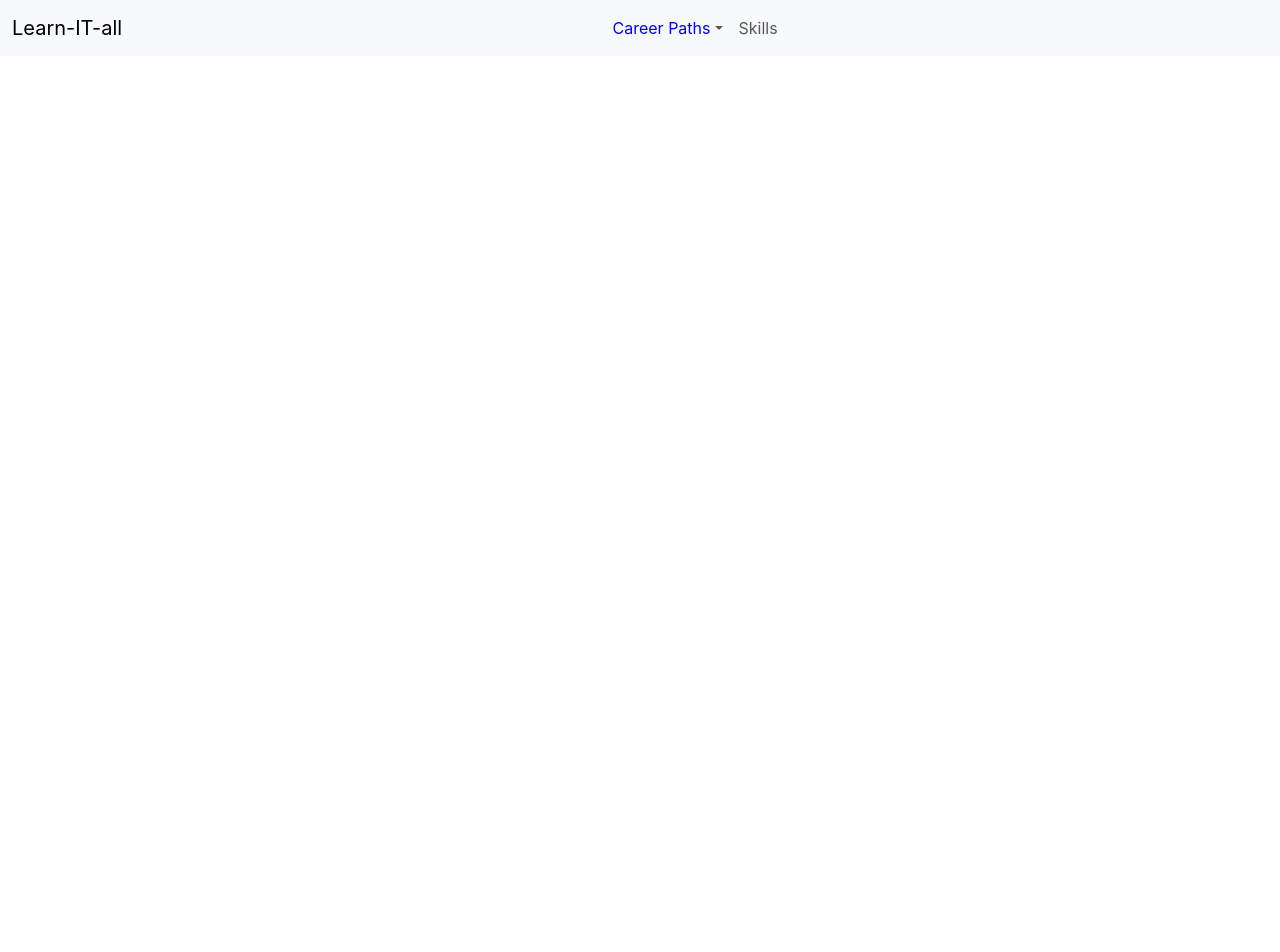
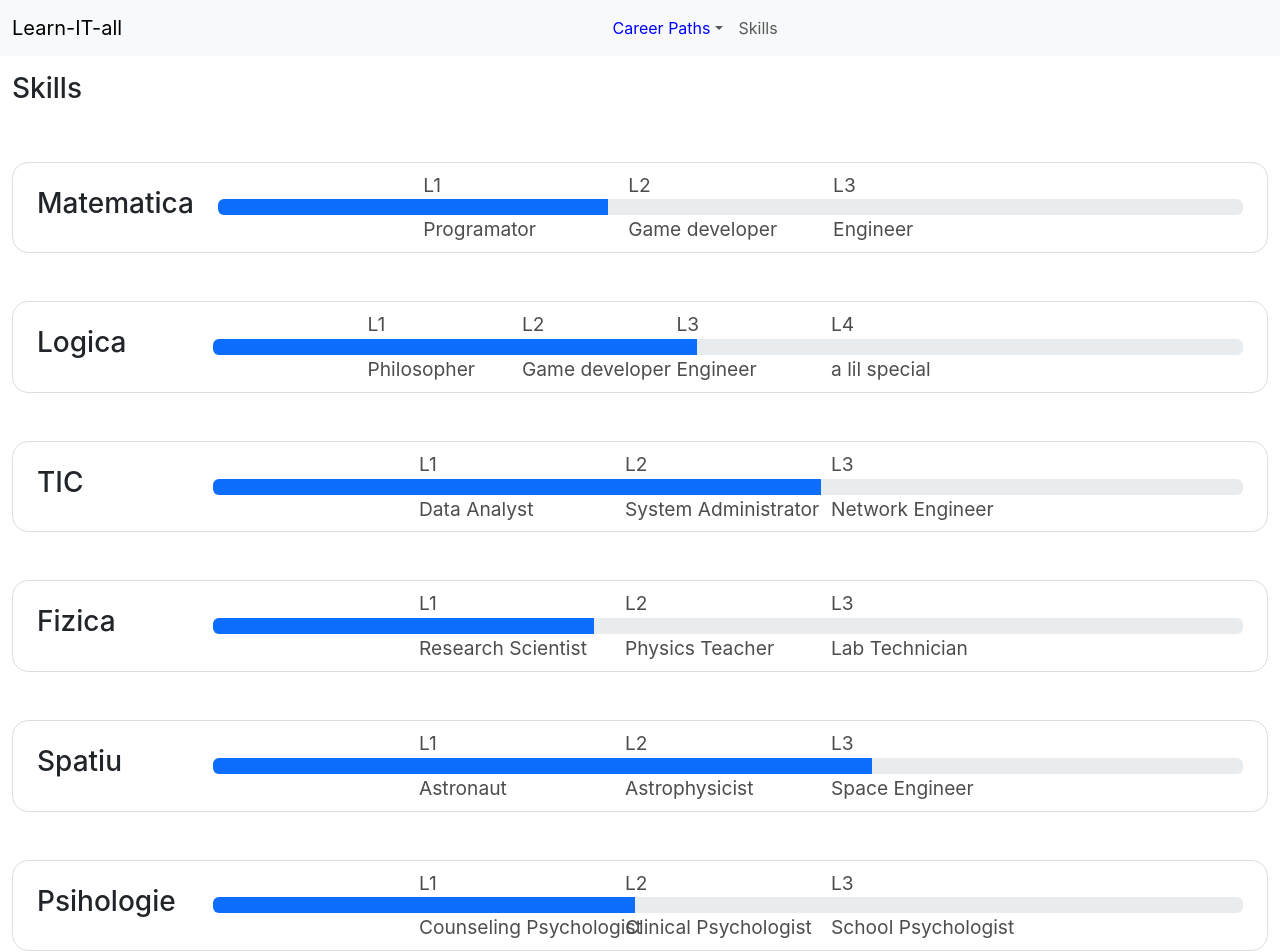
Before and after one commit to quorrra/HackIntern, a React (Create React App) app in the folder frontend/: page / in a window 1280 px wide. Shown: the top 952 px of the page. Before the commit the page ends 800 px from the top, so only its background shows below. Built offline with nearby package versions, Linux system fonts and the light colour scheme.

Commit message:
added progress bars for skills

```diff
--- a/frontend/src/assets/cp.json
+++ b/frontend/src/assets/cp.json
@@ -17,13 +17,62 @@
     }
   ],
   "skills": [
-        "Matematica",
-        "Logica",
-        "TIC",
-        "Fizica",
-        "Spatiu",
-        "Psihologie",
-        "Manipulare",
-        "Porcarie"
+    {
+      "Matematica": {
+        "L1": ["Programator"],
+        "L2": ["Game developer"],
+        "L3": ["Engineer"]
+      }
+    },
+    {
+      "Logica": {
+        "L1": ["Philosopher"],
+        "L2": ["Game developer"],
+        "L3": ["Engineer"],
+        "L4": ["a lil special"]
+      }
+    },
+    {
+      "TIC": {
+        "L1": ["Data Analyst"],
+        "L2": ["System Administrator"],
+        "L3": ["Network Engineer"]
+      }
+    },
+    {
+      "Fizica": {
+        "L1": ["Research Scientist"],
+        "L2": ["Physics Teacher"],
+        "L3": ["Lab Technician"]
+      }
+    },
+    {
+      "Spatiu": {
+        "L1": ["Astronaut"],
+        "L2": ["Astrophysicist"],
+        "L3": ["Space Engineer"]
+      }
+    },
+    {
+      "Psihologie": {
+        "L1": ["Counseling Psychologist"],
+        "L2": ["Clinical Psychologist"],
+        "L3": ["School Psychologist"]
+      }
+    },
+    {
+      "Manipulare": {
+        "L1": ["Marketing Specialist"],
+        "L2": ["Public Relations Specialist"],
+        "L3": ["Sales Manager"]
+      }
+    },
+    {
+      "Porcarie": {
+        "L1": ["Waste Management Specialist"],
+        "L2": ["Recycling Coordinator"],
+        "L3": ["Sanitation Engineer"]
+      }
+    }
   ]
 }
--- a/frontend/src/components/landing/Landing.jsx
+++ b/frontend/src/components/landing/Landing.jsx
@@ -1,15 +1,25 @@
-import Container from 'react-bootstrap/Container';
-import Nav from 'react-bootstrap/Nav';
-import Navbar from 'react-bootstrap/Navbar';
-import NavDropdown from 'react-bootstrap/NavDropdown';
-import Offcanvas from 'react-bootstrap/Offcanvas';
-import React from 'react';
+import Container from "react-bootstrap/Container";
+import Nav from "react-bootstrap/Nav";
+import Navbar from "react-bootstrap/Navbar";
+import NavDropdown from "react-bootstrap/NavDropdown";
+import Offcanvas from "react-bootstrap/Offcanvas";
+import ProgressBar from "react-bootstrap/ProgressBar";
+import Row from "react-bootstrap/Row";
+import Stack from "react-bootstrap/Stack";
+import React from "react";
+import SkillProgress from "./SkillProgress";
+import data from "../../assets/cp.json";
 
 function Landing() {
+  const { skills } = data;
   return (
     <>
-      {['md'].map((expand) => (
-        <Navbar key={expand} expand={expand} className="bg-body-tertiary mb-3 justify-content-center">
+      {["md"].map((expand) => (
+        <Navbar
+          key={expand}
+          expand={expand}
+          className="bg-body-tertiary mb-3 justify-content-center"
+        >
           <Container fluid>
             <Navbar.Brand href="#">Learn-IT-all</Navbar.Brand>
             <Navbar.Toggle aria-controls={`offcanvasNavbar-expand-${expand}`} />
@@ -25,32 +35,35 @@ function Landing() {
               </Offcanvas.Header>
               <Offcanvas.Body>
                 <Nav className="justify-content-center flex-grow-1 pe-3">
-
                   <NavDropdown
-                    title={<span style={{color: 'blue'}}>Career Paths</span>}
+                    title={<span style={{ color: "blue" }}>Career Paths</span>}
                     id={`offcanvasNavbarDropdown-expand-${expand}`}
                   >
-                    <NavDropdown.Item href="#action3">Programator</NavDropdown.Item>
+                    <NavDropdown.Item href="#action3">
+                      Programator
+                    </NavDropdown.Item>
                     <NavDropdown.Item href="#action4">
                       Astronaut
                     </NavDropdown.Item>
                     <NavDropdown.Item href="#action5">
                       Lică Sămădău
                     </NavDropdown.Item>
-
-
                   </NavDropdown>
                   <Nav.Link href="#action1">Skills</Nav.Link>
                 </Nav>
-
               </Offcanvas.Body>
             </Navbar.Offcanvas>
           </Container>
         </Navbar>
-
-
-
       ))}
+      <Stack gap={5}>
+        <h3>Skills</h3>
+        {skills.map((skill, id) => {
+          const skillName = Object.keys(skill)[0];
+          console.log(skillName);
+          return <SkillProgress title={skillName} levels={skill[skillName]} />;
+        })}
+      </Stack>
     </>
   );
 }
--- /dev/null
+++ b/frontend/src/components/landing/SkillProgress.jsx
@@ -0,0 +1,69 @@
+import Stack from "react-bootstrap/esm/Stack";
+import ProgressBar from "react-bootstrap/esm/ProgressBar";
+
+const SkillProgressLabel = ({ percentage, downLabel, topLabel }) => {
+  // doing this by creating span's and positioning them absolutely, one under and one over
+  // should only be used next to ProgressBar inside a <div> with position relative
+
+  return (
+    <>
+      <span
+        style={{
+          position: "absolute",
+          left: `${percentage}%`,
+          fontSize: "1.2rem",
+          color: "#4d4d4d",
+          bottom: "1rem",
+        }}
+      >
+        {topLabel}
+      </span>
+      <span
+        style={{
+          position: "absolute",
+          left: `${percentage}%`,
+          color: "#4d4d4d",
+          fontSize: "1.2rem",
+          top: "1rem",
+        }}
+      >
+        {downLabel}
+      </span>
+    </>
+  );
+};
+
+const SkillProgress = ({ title, levels }) => {
+  return (
+    <Stack>
+      <Stack
+        direction="horizontal"
+        gap={5}
+        style={{
+          border: "1px solid #dedede",
+          padding: "1.5rem",
+          borderRadius: "1rem",
+        }}
+      >
+        <h3 style={{ minWidth: "8rem" }}>{title}</h3>
+        <div style={{ width: "100%", position: "relative" }}>
+          {Object.keys(levels).map((levelName, index) => (
+            <SkillProgressLabel
+              key={index}
+              percentage={(index + 1) * (60 / Object.keys(levels).length)}
+              topLabel={levelName}
+              downLabel={levels[levelName]}
+              //   downLabel={level.level}
+            />
+          ))}
+          <ProgressBar
+            now={Math.floor(Math.random() * 41) + 30}
+            style={{ width: "100%" }}
+          />
+        </div>
+      </Stack>
+    </Stack>
+  );
+};
+
+export default SkillProgress;
```
Lines whose indentation alone changed are shown as unchanged.
